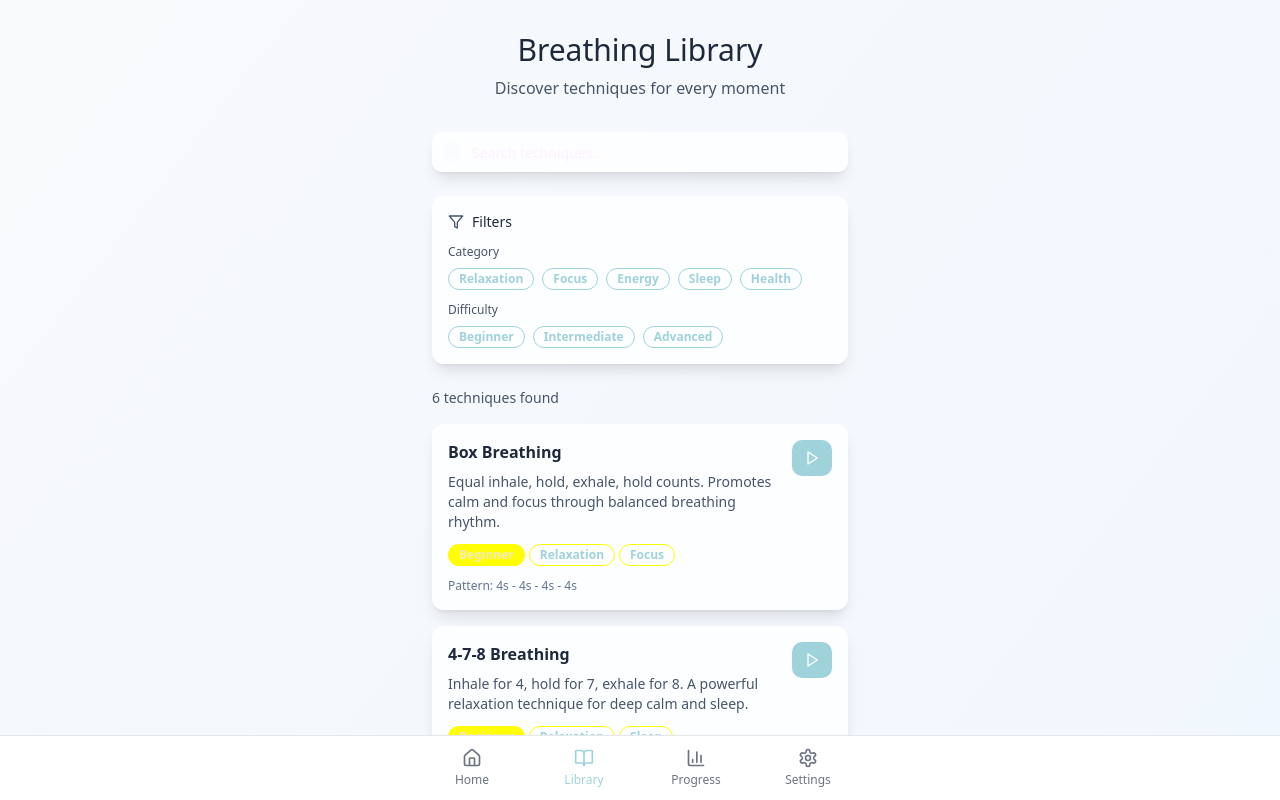
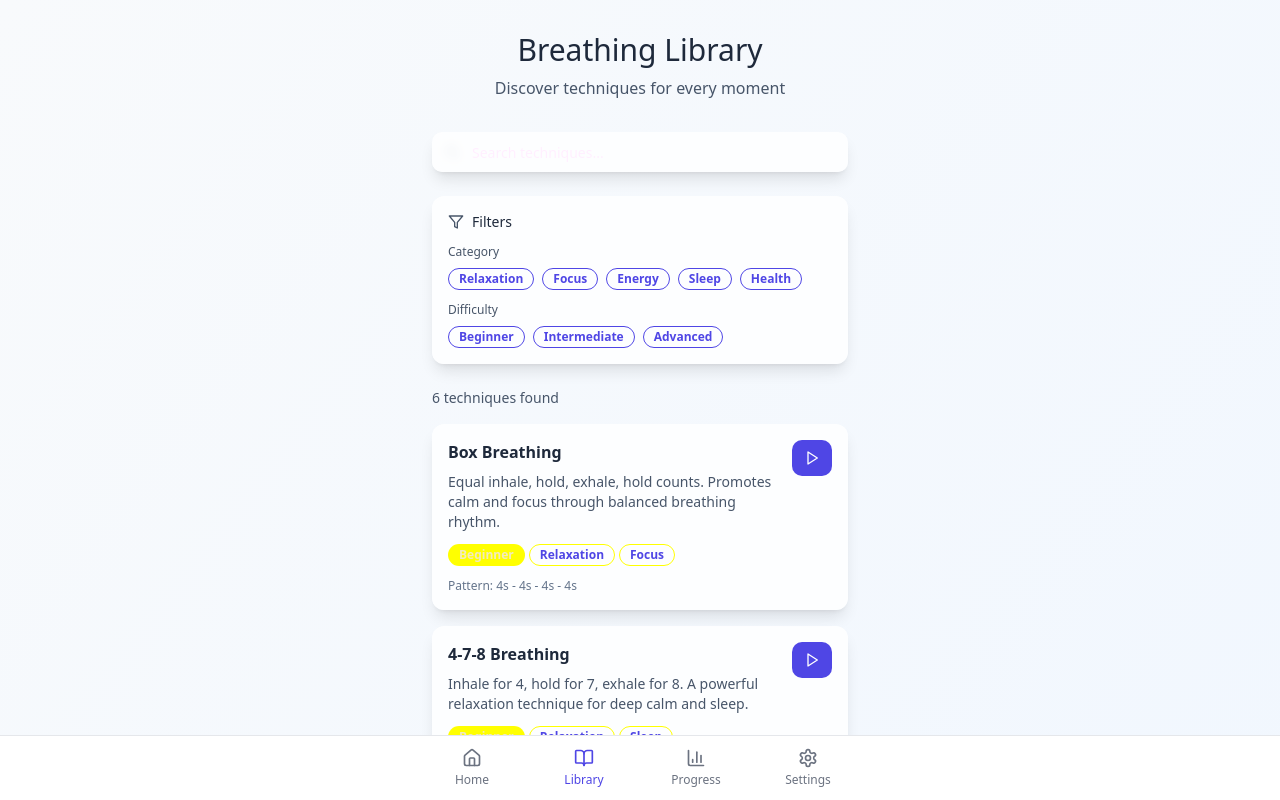
Before and after one commit to SereneFlow-dev/serene-breath-rhythm-flow, a React (Vite) app: page /library in a window 1280 px wide. Shown: the top 800 px of the page. Built offline with nearby package versions, Linux system fonts and the light colour scheme.

Commit message:
Remove loading screen and improve color palette
- Removed the loading screen component.
- Updated the color palette to a more pleasant, classy, and professional aesthetic.
- Modified `LoadingScreen.tsx`, `index.css`, and potentially other files to reflect the changes.

```diff
--- a/src/components/FeedbackSettings.tsx
+++ b/src/components/FeedbackSettings.tsx
@@ -75,7 +75,7 @@ const FeedbackSettings = () => {
       <CardContent className="space-y-4">
         <div className="flex items-center justify-between">
           <div className="flex items-center space-x-2">
-            <Smartphone className="h-4 w-4 text-serene-teal" />
+            <Smartphone className="h-4 w-4 text-indigo-600 dark:text-indigo-400" />
             <Label htmlFor="haptic" className="text-slate-800 dark:text-slate-100 font-medium">
               Haptic Feedback
             </Label>
@@ -89,7 +89,7 @@ const FeedbackSettings = () => {
 
         <div className="flex items-center justify-between">
           <div className="flex items-center space-x-2">
-            <Volume2 className="h-4 w-4 text-serene-teal" />
+            <Volume2 className="h-4 w-4 text-indigo-600 dark:text-indigo-400" />
             <Label htmlFor="sound" className="text-slate-800 dark:text-slate-100 font-medium">
               Sound Feedback
             </Label>
--- a/src/index.css
+++ b/src/index.css
@@ -14,7 +14,7 @@
     --popover: 255 255 255;
     --popover-foreground: 51 65 85;
 
-    --primary: 14 165 233;
+    --primary: 79 70 229; /* indigo-600 */
     --primary-foreground: 248 250 252;
 
     --secondary: 241 245 249;
@@ -23,7 +23,7 @@
     --muted: 248 250 252;
     --muted-foreground: 100 116 139;
 
-    --accent: 160 210 219;
+    --accent: 129 140 248; /* indigo-400 */
     --accent-foreground: 51 65 85;
 
     --destructive: 239 68 68;
@@ -31,16 +31,16 @@
 
     --border: 226 232 240;
     --input: 226 232 240;
-    --ring: 14 165 233;
+    --ring: 79 70 229; /* indigo-600 */
 
     --radius: 0.75rem;
 
     /* SereneFlow custom colors */
-    --serene-teal: 160 210 219;
-    --serene-blue: 168 216 234;
-    --serene-sage: 185 202 210;
-    --serene-sand: 244 234 213;
-    --serene-lavender: 216 191 216;
+    --serene-teal: 79 70 229; /* indigo-600 */
+    --serene-blue: 99 102 241; /* indigo-500 */
+    --serene-sage: 129 140 248; /* indigo-400 */
+    --serene-sand: 165 180 252; /* indigo-300 */
+    --serene-lavender: 199 210 254; /* indigo-200 */
   }
 
   .dark {
@@ -53,7 +53,7 @@
     --popover: 30 41 59;
     --popover-foreground: 248 250 252;
 
-    --primary: 56 189 248;
+    --primary: 99 102 241; /* indigo-500 */
     --primary-foreground: 15 23 42;
 
     --secondary: 30 41 59;
@@ -62,7 +62,7 @@
     --muted: 30 41 59;
     --muted-foreground: 148 163 184;
 
-    --accent: 51 65 85;
+    --accent: 129 140 248; /* indigo-400 */
     --accent-foreground: 248 250 252;
 
     --destructive: 220 38 38;
@@ -70,13 +70,13 @@
 
     --border: 51 65 85;
     --input: 51 65 85;
-    --ring: 56 189 248;
+    --ring: 99 102 241; /* indigo-500 */
 
-    --serene-teal: 94 129 172;
-    --serene-blue: 100 149 237;
-    --serene-sage: 119 136 153;
-    --serene-sand: 205 133 63;
-    --serene-lavender: 147 112 219;
+    --serene-teal: 129 140 248; /* indigo-400 */
+    --serene-blue: 99 102 241; /* indigo-500 */
+    --serene-sage: 79 70 229; /* indigo-600 */
+    --serene-sand: 55 48 163; /* indigo-800 */
+    --serene-lavender: 67 56 202; /* indigo-700 */
   }
 }
 
--- a/src/pages/Index.tsx
+++ b/src/pages/Index.tsx
@@ -5,14 +5,12 @@ import { Play, Heart, Clock, TrendingUp } from "lucide-react";
 import { Card, CardContent } from "@/components/ui/card";
 import { Button } from "@/components/ui/button";
 import Navigation from "@/components/Navigation";
-import LoadingScreen from "@/components/LoadingScreen";
 import CustomBreathingConfig from "@/components/CustomBreathingConfig";
 import FeedbackSettings from "@/components/FeedbackSettings";
 import { breathingTechniques } from "@/data/breathingTechniques";
 import { toast } from "sonner";
 
 const Index = () => {
-  const [isLoading, setIsLoading] = useState(true);
   const [currentTime, setCurrentTime] = useState(new Date());
   const [streak, setStreak] = useState(0);
   const [totalSessions, setTotalSessions] = useState(0);
@@ -54,10 +52,6 @@ const Index = () => {
     if (savedSessions) setTotalSessions(parseInt(savedSessions));
   }, []);
 
-  const handleLoadingComplete = () => {
-    setIsLoading(false);
-  };
-
   const handleStartCustomSession = (config: any) => {
     // Store custom config in sessionStorage for the session page
     sessionStorage.setItem('custom-breathing-config', JSON.stringify(config));
@@ -68,12 +62,8 @@ const Index = () => {
   const greeting = currentTime.getHours() < 12 ? 'Good Morning' :
                   currentTime.getHours() < 18 ? 'Good Afternoon' : 'Good Evening';
 
-  if (isLoading) {
-    return <LoadingScreen onComplete={handleLoadingComplete} />;
-  }
-
   return (
-    <div className="min-h-screen bg-gradient-to-br from-slate-50 to-blue-50 dark:from-slate-900 dark:to-slate-800 pb-20">
+    <div className="min-h-screen bg-gradient-to-br from-slate-50 to-indigo-50 dark:from-slate-900 dark:to-indigo-950 pb-20">
       <div className="container mx-auto px-4 py-8 max-w-md">
         {/* Header */}
         <div className="text-center mb-8 fade-in">
@@ -90,14 +80,14 @@ const Index = () => {
         <div className="grid grid-cols-2 gap-4 mb-8">
           <Card className="bg-white/95 dark:bg-slate-800/95 backdrop-blur-sm border-2 border-slate-200/80 dark:border-slate-700/80 shadow-xl">
             <CardContent className="p-4 text-center">
-              <TrendingUp className="h-6 w-6 text-serene-teal mx-auto mb-2" />
+              <TrendingUp className="h-6 w-6 text-indigo-600 dark:text-indigo-400 mx-auto mb-2" />
               <p className="text-2xl font-bold text-slate-900 dark:text-white">{streak}</p>
               <p className="text-sm text-slate-700 dark:text-slate-200 font-medium">Day Streak</p>
             </CardContent>
           </Card>
           <Card className="bg-white/95 dark:bg-slate-800/95 backdrop-blur-sm border-2 border-slate-200/80 dark:border-slate-700/80 shadow-xl">
             <CardContent className="p-4 text-center">
-              <Clock className="h-6 w-6 text-serene-teal mx-auto mb-2" />
+              <Clock className="h-6 w-6 text-indigo-600 dark:text-indigo-400 mx-auto mb-2" />
               <p className="text-2xl font-bold text-slate-900 dark:text-white">{totalSessions}</p>
               <p className="text-sm text-slate-700 dark:text-slate-200 font-medium">Sessions</p>
             </CardContent>
@@ -108,11 +98,11 @@ const Index = () => {
         <Card className="mb-6 bg-white/95 dark:bg-slate-800/95 backdrop-blur-sm border-2 border-slate-200/80 dark:border-slate-700/80 shadow-xl">
           <CardContent className="p-6">
             <h2 className="text-xl font-bold text-slate-900 dark:text-white mb-4 flex items-center">
-              <Play className="h-5 w-5 mr-2 text-serene-teal" />
+              <Play className="h-5 w-5 mr-2 text-indigo-600 dark:text-indigo-400" />
               Quick Start
             </h2>
             <Link to="/session/box-breathing">
-              <Button className="w-full bg-serene-teal hover:bg-serene-teal/90 text-white font-semibold py-3 rounded-xl shadow-md transition-all">
+              <Button className="w-full bg-indigo-600 hover:bg-indigo-700 text-white font-semibold py-3 rounded-xl shadow-md transition-all">
                 Start Box Breathing
               </Button>
             </Link>
@@ -132,7 +122,7 @@ const Index = () => {
         {/* Featured Techniques */}
         <div className="mb-8">
           <h2 className="text-xl font-bold text-slate-900 dark:text-white mb-4 flex items-center">
-            <Heart className="h-5 w-5 mr-2 text-serene-teal" />
+            <Heart className="h-5 w-5 mr-2 text-indigo-600 dark:text-indigo-400" />
             Featured Techniques
           </h2>
           <div className="space-y-3">
@@ -149,12 +139,12 @@ const Index = () => {
                           {technique.description}
                         </p>
                         <div className="flex items-center mt-2">
-                          <span className="text-xs bg-serene-teal/20 text-serene-teal px-2 py-1 rounded-full font-medium border border-serene-teal/30">
+                          <span className="text-xs bg-indigo-100 dark:bg-indigo-900/30 text-indigo-700 dark:text-indigo-300 px-2 py-1 rounded-full font-medium border border-indigo-200 dark:border-indigo-700/30">
                             {technique.difficulty}
                           </span>
                         </div>
                       </div>
-                      <Play className="h-6 w-6 text-serene-teal ml-4" />
+                      <Play className="h-6 w-6 text-indigo-600 dark:text-indigo-400 ml-4" />
                     </div>
                   </CardContent>
                 </Card>
@@ -173,7 +163,7 @@ const Index = () => {
               Discover breathing exercises for every need
             </p>
             <Link to="/library">
-              <Button variant="outline" className="border-2 border-serene-teal text-serene-teal hover:bg-serene-teal hover:text-white font-semibold transition-all">
+              <Button variant="outline" className="border-2 border-indigo-500 text-indigo-600 dark:text-indigo-400 hover:bg-indigo-600 hover:text-white font-semibold transition-all">
                 Browse Library
               </Button>
             </Link>
--- a/tailwind.config.ts
+++ b/tailwind.config.ts
@@ -1,3 +1,4 @@
+
 import type { Config } from "tailwindcss";
 
 export default {
@@ -61,6 +62,19 @@ export default {
 					'accent-foreground': 'hsl(var(--sidebar-accent-foreground))',
 					border: 'hsl(var(--sidebar-border))',
 					ring: 'hsl(var(--sidebar-ring))'
+				},
+				indigo: {
+					50: '#eef2ff',
+					100: '#e0e7ff',
+					200: '#c7d2fe',
+					300: '#a5b4fc',
+					400: '#818cf8',
+					500: '#6366f1',
+					600: '#4f46e5',
+					700: '#4338ca',
+					800: '#3730a3',
+					900: '#312e81',
+					950: '#1e1b4b'
 				}
 			},
 			borderRadius: {
```
